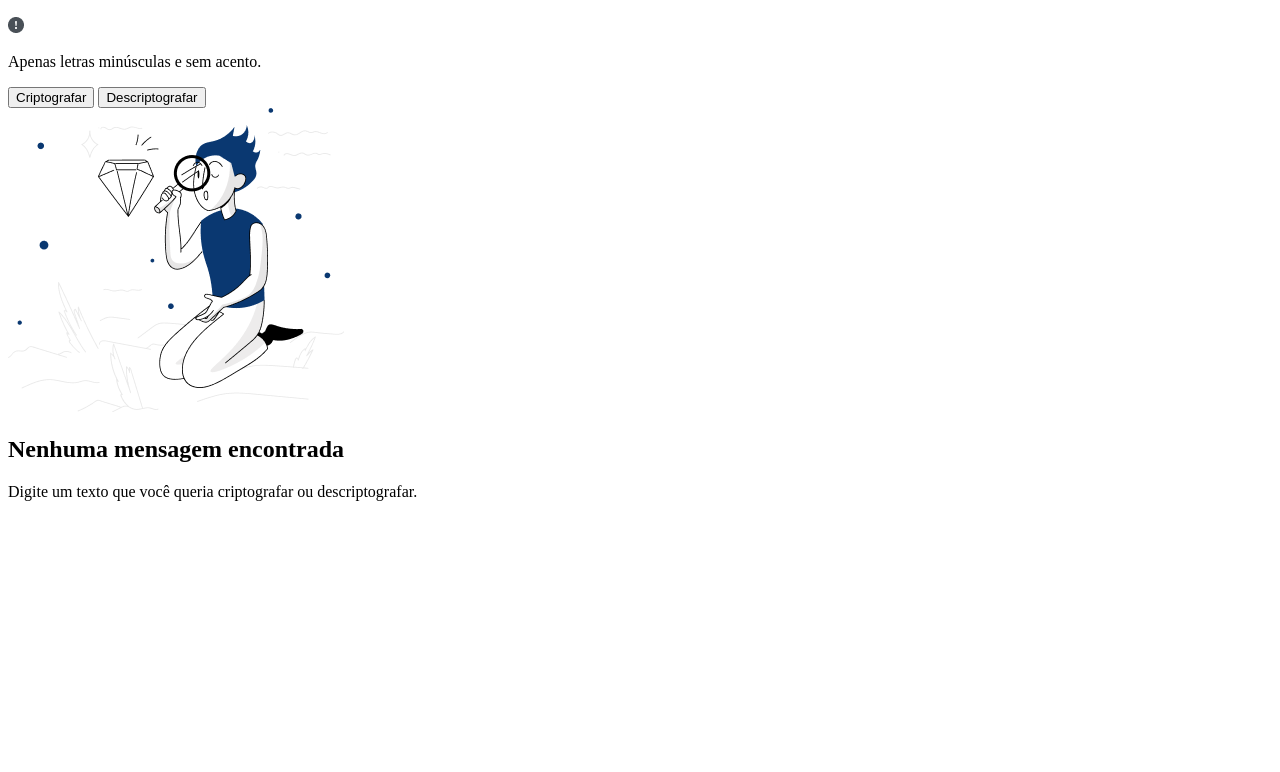
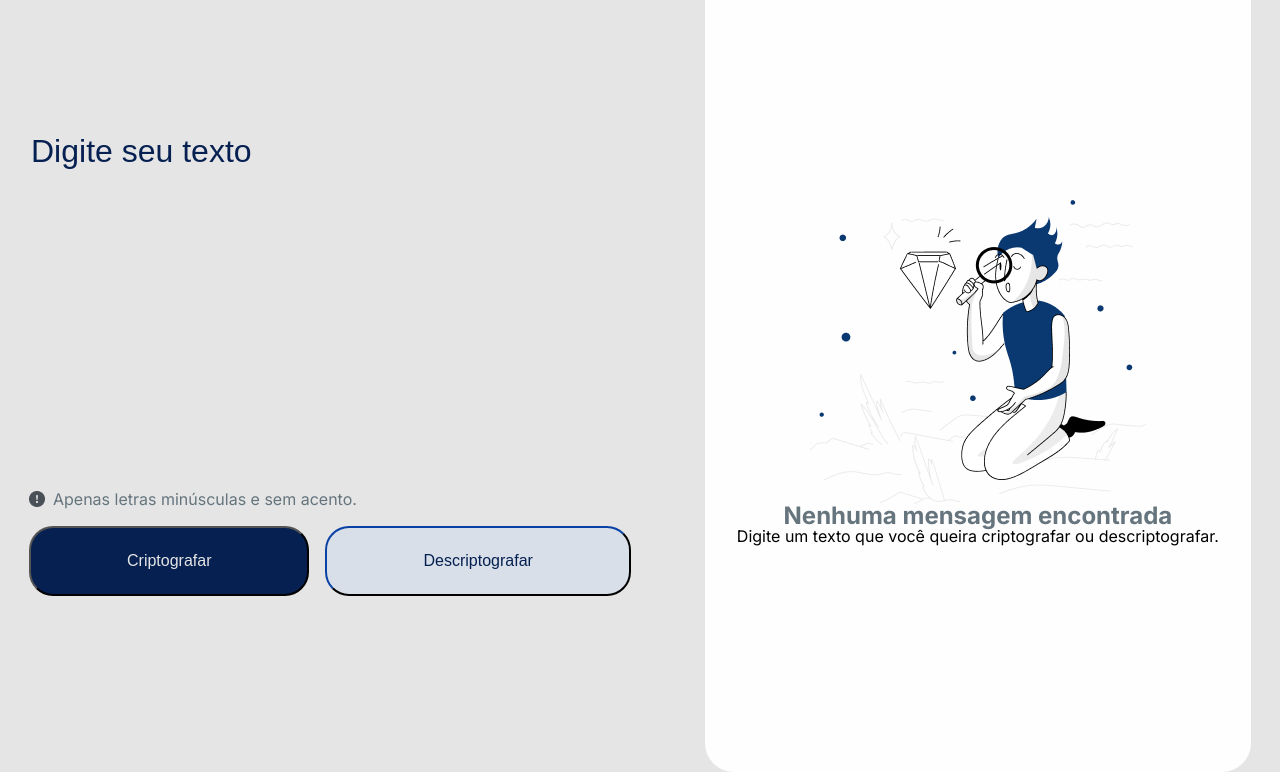
Before and after one commit to luixfelipe0/CriptONE, a plain HTML site: page index.html in a window 1280 px wide. Shown: the part 110-882 px from the top of the page. Before the commit the page ends 800 px from the top, so only its background shows below. Drawn offline with Linux system fonts and the light colour scheme.

Commit message:
estilizando a página principal

```diff
--- a/index.html
+++ b/index.html
@@ -3,29 +3,45 @@
 <head>
     <meta charset="UTF-8">
     <meta name="viewport" content="width=device-width, initial-scale=1.0">
+    <link rel="preconnect" href="https://fonts.googleapis.com">
+    <link rel="preconnect" href="https://fonts.gstatic.com" crossorigin>
+    <link href="https://fonts.googleapis.com/css2?family=Inter:wght@100..900&display=swap" rel="stylesheet">
+    <link rel="stylesheet" href="./styles/reset.css">
+    <link rel="stylesheet" href="./styles/style.css">
     <title>CriptONE</title>
 </head>
 <body>
     <header>
-        <img alt="Alura logo" src="images/Logo.png">
+        <img class="logo" alt="Logo da Alura." src="./images/Logo.png">
     </header>
+    <main>
+        <div class="container__principal">
 
-    <main>
-        <div>
-            <h2>Digite seu texto</h2>
-            <div>
-                <img alt="Info symbol" src="./images/bi_exclamation-circle-fill.png">
-                <p>Apenas letras minúsculas e sem acento.</p>
+            <div class="container__campo">
+
+                <div class="container__campo-texto">
+                    <input class="campo__texto" type="text" placeholder="Digite seu texto"/>
+                </div>
+
+                <div class="container__cripto">
+                    <div class="container__info">
+                        <img class="info" alt="Info symbol" src="./images/bi_exclamation-circle-fill.png">
+                        <p class="info__texto">Apenas letras minúsculas e sem acento.</p>
+                    </div>
+                    <div class="container__botoes">
+                        <button class="botao criptografar">Criptografar</button>
+                        <button class="botao descriptografar"">Descriptografar</button>
+                    </div>
+                </div>
+
             </div>
-            <div>
-                <button>Criptografar</button>
-                <button>Descriptografar</button>
+
+            <div class="container__mensagem-criptografada">
+                <img class="container__mensagem-criptografada-imagem" alt="A woman with a magnifier looking to a diamond." src="./images/High quality products 1 1.png">
+                    <h2 class="container__mensagem-criptografada-titulo">Nenhuma mensagem encontrada</h2>
+                    <p class="container__mensagem-criptografada-texto">Digite um texto que você queira criptografar ou descriptografar.</p>
             </div>
-        </div>
-        <div>
-            <img alt="A woman with a magnifier looking to a diamond." src="./images/High quality products 1 1.png">
-            <h2>Nenhuma mensagem encontrada</h2>
-            <p>Digite um texto que você queria criptografar ou descriptografar.</p>
+
         </div>
     </main>
 
--- /dev/null
+++ b/styles/reset.css
@@ -0,0 +1,48 @@
+/* http://meyerweb.com/eric/tools/css/reset/
+   v2.0 | 20110126
+   License: none (public domain)
+*/
+
+html, body, div, span, applet, object, iframe,
+h1, h2, h3, h4, h5, h6, p, blockquote, pre,
+a, abbr, acronym, address, big, cite, code,
+del, dfn, em, img, ins, kbd, q, s, samp,
+small, strike, strong, sub, sup, tt, var,
+b, u, i, center,
+dl, dt, dd, ol, ul, li,
+fieldset, form, label, legend,
+table, caption, tbody, tfoot, thead, tr, th, td,
+article, aside, canvas, details, embed,
+figure, figcaption, footer, header, hgroup,
+menu, nav, output, ruby, section, summary,
+time, mark, audio, video {
+	margin: 0;
+	padding: 0;
+	border: 0;
+	font-size: 100%;
+	font: inherit;
+	vertical-align: baseline;
+}
+/* HTML5 display-role reset for older browsers */
+article, aside, details, figcaption, figure,
+footer, header, hgroup, menu, nav, section {
+	display: block;
+}
+body {
+	line-height: 1;
+}
+ol, ul {
+	list-style: none;
+}
+blockquote, q {
+	quotes: none;
+}
+blockquote:before, blockquote:after,
+q:before, q:after {
+	content: '';
+	content: none;
+}
+table {
+	border-collapse: collapse;
+	border-spacing: 0;
+}
--- /dev/null
+++ b/styles/style.css
@@ -0,0 +1,97 @@
+:root {
+    --main-bg-color: #E5E5E5;
+    --azul-escuro: #052051;
+    --cor-botao: #D8DFE8;
+    --cor-info: #65747D;
+    --cor-bg-campo-mensagem-criptografada: #FEFEFE;
+    font-family: "inter", regular;
+}
+
+body, html, main {
+    height: 100%;
+    background-color: var(--main-bg-color);
+}
+
+.logo {
+    margin-top: 2rem;
+    margin-left: 2rem;
+}
+
+.container__principal {
+    height: 100%;
+    display: flex;
+    flex-direction: row;
+    justify-content: space-around;
+}
+
+.container__campo {
+    display: flex;
+    flex-direction: column;
+    justify-content: space-around;
+}
+
+.campo__texto {
+    border: transparent;
+    background-color: var(--main-bg-color);
+    font-size: 2rem;
+}
+
+.campo__texto::placeholder {
+    color: var(--azul-escuro);
+}
+
+.container__cripto {
+    display: flex;
+    flex-direction: column;
+    justify-content: end;
+    align-items: flex-start;
+}
+
+.container__info {
+    display: flex;
+    margin-bottom: .2rem;
+}
+
+.info__texto {
+    padding-left: .5rem;
+    color: var(--cor-info);
+}
+
+.container__botoes {
+    display: flex;
+    justify-content: space-between;
+}
+
+.botao {
+    margin: 1rem 1rem 1rem 0rem;
+    padding: 1.5rem 6rem;
+    border-radius: 1.5rem;
+    font-size: 16px;
+}
+
+.criptografar {
+    background-color: var(--azul-escuro);
+    color: var(--main-bg-color);
+}
+
+.descriptografar {
+    background-color: var(--cor-botao);
+    border-color: var(--azul-escuro);
+    color: var(--azul-escuro);
+}
+
+.container__mensagem-criptografada {
+    display: flex;
+    flex-direction: column;
+    align-items: center;
+    justify-content: center;
+    background-color: var(--cor-bg-campo-mensagem-criptografada);
+    border-radius: 1.8rem;
+    padding: 2rem;
+}
+
+.container__mensagem-criptografada-titulo {
+    font-size: 24px;
+    font-weight: bold;
+    color: var(--cor-info);
+}
```
